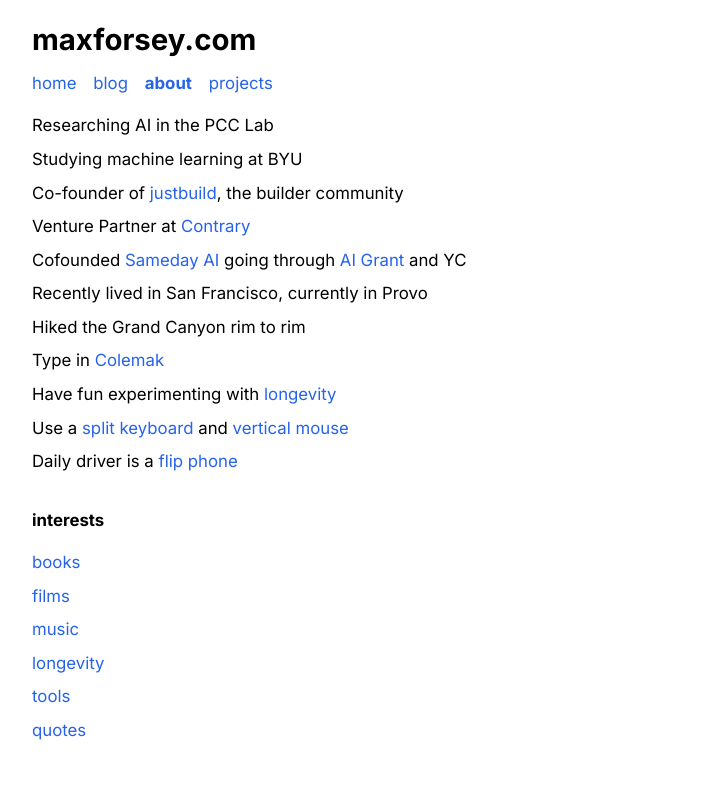
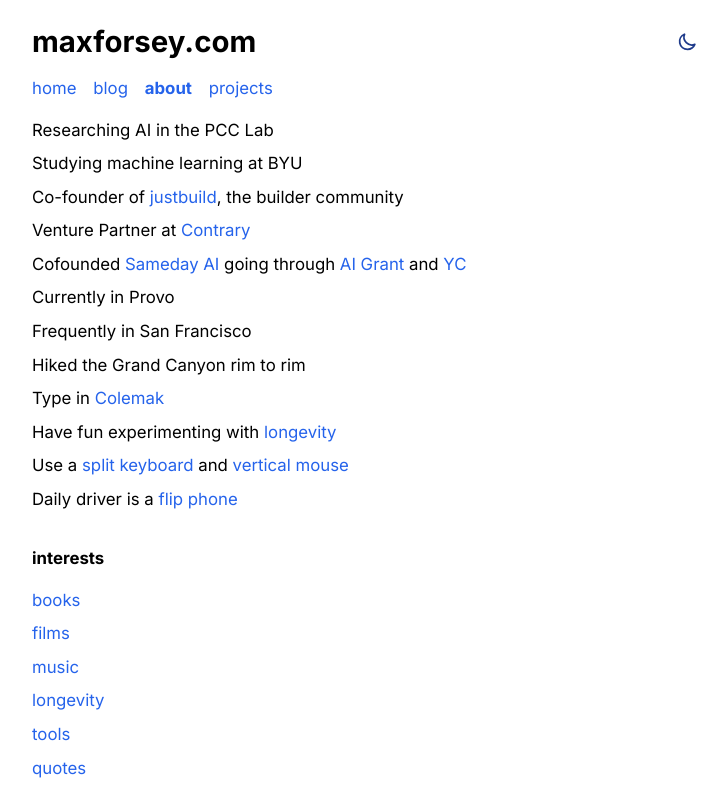
Before and after one commit to max4c/m4c2, a Next.js app: page /about in a window 1280 px wide. Shown: the whole page, without its empty margins (272-999 px from the left). Built offline with nearby package versions, Linux system fonts and the light colour scheme.

Commit message:
Fix theme detection and add manual theme toggle

```diff
--- a/src/app/about/page.tsx
+++ b/src/app/about/page.tsx
@@ -19,10 +19,12 @@ const highlights: Highlight[] = [
   { text: "Cofounded Sameday AI going through AI Grant and YC",
     links: [
       { url: "https://www.gosameday.com/", text: "Sameday AI" },
-      { url: "https://aigrant.com/", text: "AI Grant" }
+      { url: "https://aigrant.com/", text: "AI Grant" },
+      { url: "https://www.ycombinator.com/", text: "YC" }
     ]
   },
-  { text: "Recently lived in San Francisco, currently in Provo", links: null },
+  { text: "Currently in Provo", links: null },
+  { text: "Frequently in San Francisco", links: null },
   { text: "Hiked the Grand Canyon rim to rim", links: null },
   { text: "Type in Colemak", links: [{ url: "https://colemak.com/", text: "Colemak" }] },
   { text: "Have fun experimenting with longevity", links: [{ url: "https://www.maxforsey.com/blog/longevity", text: "longevity" }] },
--- a/src/app/projects/page.tsx
+++ b/src/app/projects/page.tsx
@@ -8,6 +8,30 @@ export default function ProjectsPage() {
       <MinimalHeader />
       <main className="w-full max-w-2xl mx-auto px-4 pb-8">
         <div className="space-y-8">
+          {/* JustBuild Community Project */}
+          <div>
+            <div className="flex items-center mb-2">
+              <p className="mr-2">JustBuild</p>
+              <Link href="https://justbuild.ing" className="text-blue-600 dark:text-blue-400">
+                view community →
+              </Link>
+            </div>
+            <p className="text-gray-600 dark:text-gray-400 mb-2">
+              We host selective hackathons with thousands in prizes, plus weekly coworking sessions where we build projects together.
+            </p>
+            <div className="w-full flex justify-center">
+              <div className="w-3/4">
+                <Image
+                  src="/thats-me.png"
+                  alt="That's me at JustBuild community event"
+                  width={600}
+                  height={300}
+                  className="w-full"
+                />
+              </div>
+            </div>
+          </div>
+
           {/* Paper Project */}
           <div>
             <div className="flex items-center mb-2">
--- a/src/components/MinimalHeader.tsx
+++ b/src/components/MinimalHeader.tsx
@@ -3,6 +3,7 @@
 import Link from 'next/link';
 import { usePathname } from 'next/navigation';
 import SubscribeButton from './SubscribeButton';
+import ThemeToggle from './ThemeToggle';
 
 export default function MinimalHeader() {
   const pathname = usePathname() || '';
@@ -11,11 +12,14 @@ export default function MinimalHeader() {
   return (
     <header className="w-full max-w-2xl mx-auto pt-6 px-4">
       <div>
-        <h3 className="text-xl font-bold mb-4">
-          <Link href="/" className="text-black dark:text-white hover:no-underline">
-            maxforsey.com
-          </Link>
-        </h3>
+        <div className="flex justify-between items-center mb-4">
+          <h3 className="text-xl font-bold">
+            <Link href="/" className="text-black dark:text-white hover:no-underline">
+              maxforsey.com
+            </Link>
+          </h3>
+          <ThemeToggle />
+        </div>
         <div className="flex justify-between items-center mb-4">
           <nav className="flex space-x-4">
             <Link
--- /dev/null
+++ b/src/components/ThemeDebugger.tsx
@@ -0,0 +1,31 @@
+"use client"
+
+import { useTheme } from 'next-themes';
+import { useEffect, useState } from 'react';
+
+export default function ThemeDebugger() {
+  const { theme, resolvedTheme, setTheme, systemTheme } = useTheme();
+  const [mounted, setMounted] = useState(false);
+
+  useEffect(() => {
+    setMounted(true);
+    console.log("ThemeDebugger mounted");
+  }, []);
+
+  useEffect(() => {
+    if (mounted) {
+      console.log({
+        theme,
+        resolvedTheme,
+        systemTheme,
+        docHasDarkClass: document.documentElement.classList.contains('dark'),
+        systemPrefersDark: window.matchMedia('(prefers-color-scheme: dark)').matches,
+        localStorageTheme: localStorage.getItem('theme')
+      });
+    }
+  }, [theme, resolvedTheme, systemTheme, mounted]);
+
+  if (!mounted) return null;
+
+  return null; // This component doesn't render anything
+}
--- a/src/components/ThemeProvider.tsx
+++ b/src/components/ThemeProvider.tsx
@@ -5,15 +5,31 @@ import { ThemeProvider as NextThemesProvider } from "next-themes"
 import { type ThemeProviderProps } from "next-themes/dist/types"
 
 export function ThemeProvider({ children, ...props }: ThemeProviderProps) {
+  // Track if component is mounted
+  const [mounted, setMounted] = React.useState(false)
+
+  React.useEffect(() => {
+    setMounted(true)
+  }, [])
+
+  // Forward all props to NextThemesProvider
   return (
     <NextThemesProvider
       attribute="class"
       defaultTheme="system"
       enableSystem={true}
       disableTransitionOnChange
-      enableColorScheme={false}
+      storageKey="theme"
+      {...props}
     >
-      {children}
+      {/* If not mounted, use a div with forceTheme to prevent flash */}
+      {!mounted &&
+        <div suppressHydrationWarning style={{ visibility: 'hidden' }}>
+          {children}
+        </div>
+      }
+      {/* Once mounted, render children normally */}
+      {mounted && children}
     </NextThemesProvider>
   )
 }
--- /dev/null
+++ b/src/components/ThemeToggle.tsx
@@ -0,0 +1,61 @@
+"use client"
+
+import { useTheme } from "next-themes"
+import { useEffect, useState } from "react"
+
+export default function ThemeToggle() {
+  const { theme, setTheme, resolvedTheme } = useTheme()
+  const [mounted, setMounted] = useState(false)
+
+  // After mounting, we can access the theme
+  useEffect(() => {
+    setMounted(true)
+  }, [])
+
+  if (!mounted) {
+    return <div className="w-8 h-8" /> // Placeholder with same dimensions
+  }
+
+  const isDark = theme === "dark" || resolvedTheme === "dark"
+
+  return (
+    <button
+      aria-label="Toggle Dark Mode"
+      type="button"
+      className="w-8 h-8 rounded-lg flex items-center justify-center transition-colors hover:bg-gray-200 dark:hover:bg-gray-700"
+      onClick={() => setTheme(isDark ? "light" : "dark")}
+    >
+      {isDark ? (
+        <svg
+          xmlns="http://www.w3.org/2000/svg"
+          viewBox="0 0 24 24"
+          fill="none"
+          stroke="currentColor"
+          className="w-5 h-5 text-yellow-500"
+        >
+          <path
+            strokeLinecap="round"
+            strokeLinejoin="round"
+            strokeWidth={2}
+            d="M12 3v1m0 16v1m9-9h-1M4 12H3m15.364 6.364l-.707-.707M6.343 6.343l-.707-.707m12.728 0l-.707.707M6.343 17.657l-.707.707M16 12a4 4 0 11-8 0 4 4 0 018 0z"
+          />
+        </svg>
+      ) : (
+        <svg
+          xmlns="http://www.w3.org/2000/svg"
+          viewBox="0 0 24 24"
+          fill="none"
+          stroke="currentColor"
+          className="w-5 h-5 text-blue-900"
+        >
+          <path
+            strokeLinecap="round"
+            strokeLinejoin="round"
+            strokeWidth={2}
+            d="M20.354 15.354A9 9 0 018.646 3.646 9.003 9.003 0 0012 21a9.003 9.003 0 008.354-5.646z"
+          />
+        </svg>
+      )}
+    </button>
+  )
+}
--- a/src/pages/_document.tsx
+++ b/src/pages/_document.tsx
@@ -4,20 +4,6 @@ export default function Document() {
   return (
     <Html lang="en">
       <Head>
-        <script
-          dangerouslySetInnerHTML={{
-            __html: `
-              (function() {
-                try {
-                  var mode = localStorage.getItem('theme');
-                  var supportDarkMode = window.matchMedia('(prefers-color-scheme: dark)').matches === true;
-                  if (!mode && supportDarkMode)  document.documentElement.classList.add('dark');
-                  if (mode === 'dark') document.documentElement.classList.add('dark');
-                } catch (e) {}
-              })();
-            `,
-          }}
-        />
         <script defer src="https://cloud.umami.is/script.js" data-website-id="891a893f-2148-474a-83d2-13554d03f007"></script>
       </Head>
       <body>
```
Also changed, not shown: public/thats-me.png (added).
